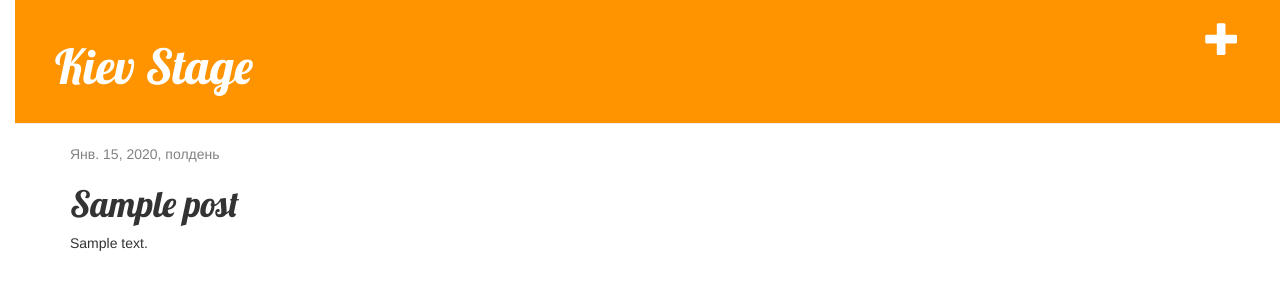
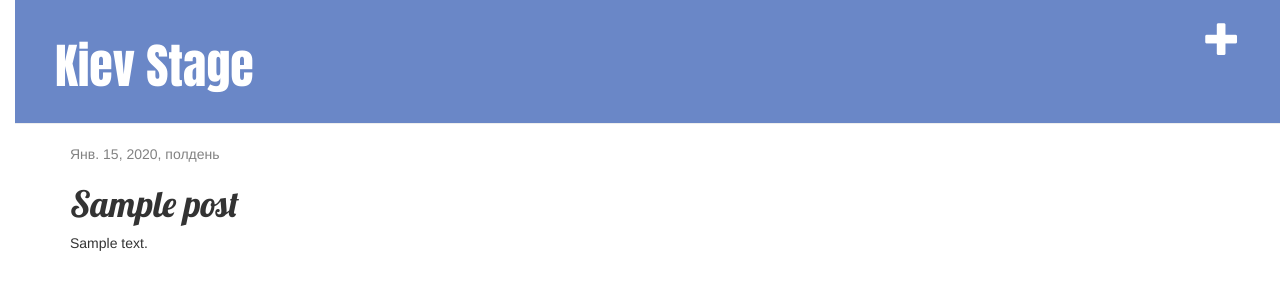
Before and after one commit to Xygou/kiev-stage, a Django app: page /post/1/ in a window 1280 px wide. Shown: the top 300 px of the page. Run offline with Django 3.2, Linux system fonts and the light colour scheme; tables that the repository leaves empty hold one stand-in row (values such as "Sample post"); some libraries are stand-ins or nearby versions.

Commit message:
Added view and template for detailed blog post as well as CSS for this site.

```diff
--- a/blog/static/css/blog.css
+++ b/blog/static/css/blog.css
@@ -1,6 +1,6 @@
 h1 a {
-    color: #FCA205;
-    font-family: 'Lobster'
+    color: #fcf444;
+    font-family: 'Raleway',sans-serif;
 }
 
 body {
@@ -8,7 +8,7 @@ body {
 }
 
 .page-header {
-    background-color: #ff9400;
+    background-color: #6a87c7;
     margin-top: 0;
     padding: 20px 20px 20px 40px;
 }
@@ -17,6 +17,7 @@ body {
     color: #ffffff;
     font-size: 36pt;
     text-decoration: none;
+    font-family: 'Anton', sans-serif;
 }
 
 .content {
--- a/blog/templates/blog/base.html
+++ b/blog/templates/blog/base.html
@@ -5,6 +5,7 @@
         <link rel="stylesheet" href="//maxcdn.bootstrapcdn.com/bootstrap/3.2.0/css/bootstrap.min.css">
         <link rel="stylesheet" href="//maxcdn.bootstrapcdn.com/bootstrap/3.2.0/css/bootstrap-theme.min.css">
         <link href='//fonts.googleapis.com/css?family=Lobster&subset=latin,latin-ext' rel='stylesheet' type='text/css'>
+        <link href="https://fonts.googleapis.com/css?family=Anton|Raleway&display=swap" rel="stylesheet">
         <link rel="stylesheet" href="{% static 'css/blog.css' %}">
     </head>
     <body>
```
